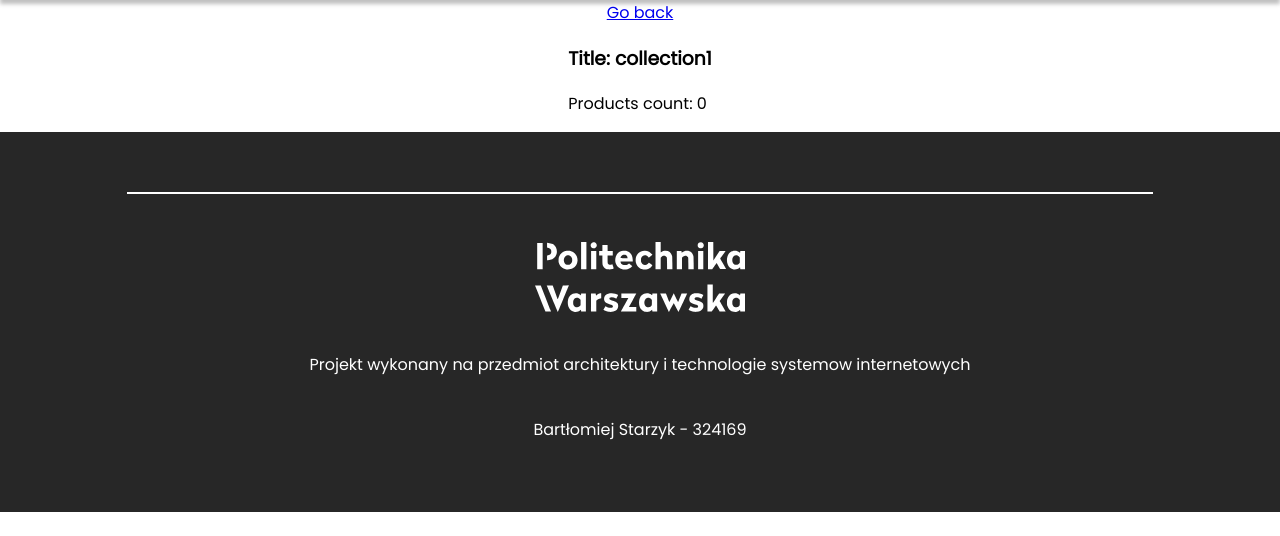
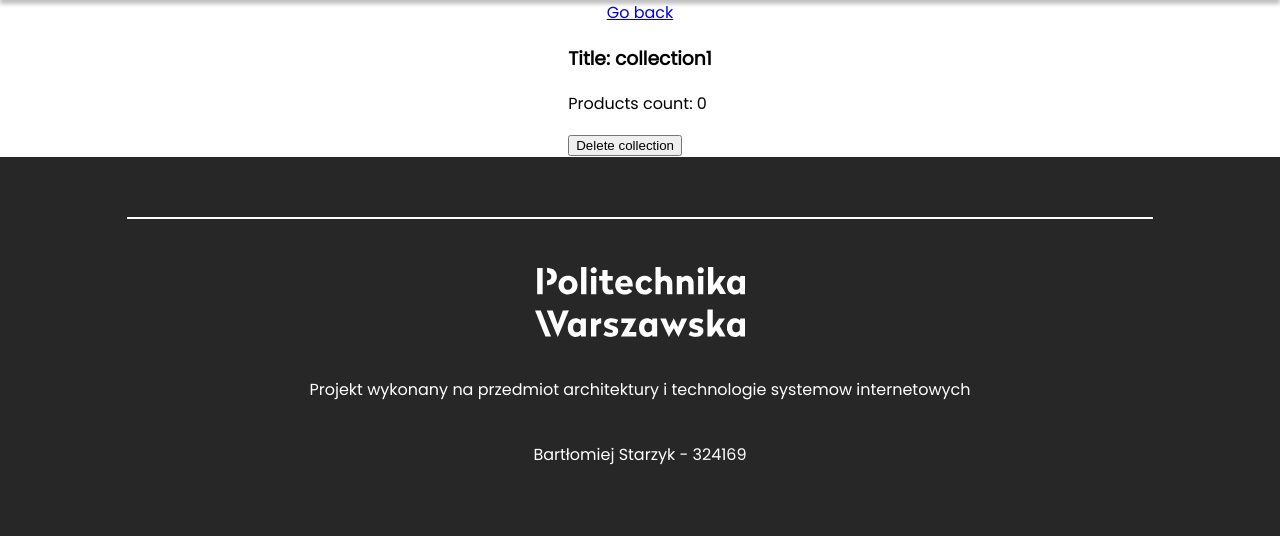
Before and after one commit to starzykbartlomiej/sklep_internetowy, a Django app: page /store/collections/1/ in a window 1280 px wide. Shown: the part 75-611 px from the top of the page. Run offline with Django 3.2, Linux system fonts and the light colour scheme; data comes from the database, SQL or seed files in the repository; data that the repository does not hold is empty.

Commit message:
add delete for collections and products

```diff
--- a/core/templates/core/collection.html
+++ b/core/templates/core/collection.html
@@ -6,6 +6,10 @@
       <div class='product-card'>
         <h3>Title: {{ result.title }}</h3>
         <p>Products count: {{ result.products_count }}</p>
+        <form action="/store/collections/delete/{{result.id}}/" method="post">
+            {% csrf_token %}
+            <input type="submit" value="Delete collection">
+        </form>
       </div>
 
 {% endblock %}
--- a/core/templates/core/product.html
+++ b/core/templates/core/product.html
@@ -10,6 +10,10 @@
         <p>Price: {{ result.unit_price }}</p>
         <p>Price with tax: {{ resulat.price_with_tax }}</p>
         <a href="/store/collections/{{ result.collection }}"><p>Collection id: {{ result.collection }}</p></a>
+        <form action="/store/products/delete/{{result.id}}/" method="post">
+            {% csrf_token %}
+            <input type="submit" value="Delete product">
+        </form>
       </div>
 
 {% endblock %}
--- a/store/urls.py
+++ b/store/urls.py
@@ -5,7 +5,9 @@
 urlpatterns = [
     path('products/', views.product_list),
     path('products/<int:id>/', views.product_detail),
+    path('products/delete/<int:id>/', views.product_delete),
     path('collections/', views.collection_list),
     path('collections/<int:pk>/', views.collection_detail, name='collection-detail'),
+    path('collections/delete/<int:pk>/', views.collection_delete),
     path('test', views.test)
 ]
--- a/store/views.py
+++ b/store/views.py
@@ -1,5 +1,5 @@
 from django.db.models.aggregates import Count
-from django.shortcuts import get_object_or_404, render
+from django.shortcuts import get_object_or_404, redirect, render
 from django.http import HttpResponse
 from rest_framework.decorators import api_view
 from rest_framework.response import Response
@@ -20,7 +20,8 @@
         serializer = ProductSerializer(data=request.data)
         serializer.is_valid(raise_exception=True)
         serializer.save()
-        return Response(serializer.data, status=status.HTTP_201_CREATED)
+        # return Response(serializer.data, status=status.HTTP_201_CREATED)
+        return render(request, 'core/product.html', {'result': serializer.data})
 
 
 @api_view(['GET', 'PUT', 'DELETE'])
@@ -35,11 +36,19 @@
         serializer.is_valid(raise_exception=True)
         serializer.save()
         return Response(serializer.data)
-    elif request.method == 'DELETE':
+    elif request.method == 'DELETE' :
         if product.orderitems.count() > 0:
             return Response({'error': 'Product cannot be deleted because it is associated with an order item.'}, status=status.HTTP_405_METHOD_NOT_ALLOWED)
         product.delete()
         return Response(status=status.HTTP_204_NO_CONTENT)
+
+@api_view(['GET', 'POST'])
+def product_delete(request, id):
+    product = get_object_or_404(Product, pk=id)
+    if product.orderitems.count() > 0:
+            return Response({'error': 'Product cannot be deleted because it is associated with an order item.'}, status=status.HTTP_405_METHOD_NOT_ALLOWED)
+    product.delete()
+    return redirect("/store/products")
 
 
 @api_view(['GET', 'POST'])
@@ -53,7 +62,8 @@
         serializer = CollectionSerializer(data=request.data)
         serializer.is_valid(raise_exception=True)
         serializer.save()
-        return Response(serializer.data, status=status.HTTP_201_CREATED)
+        # return Response(serializer.data, status=status.HTTP_201_CREATED)
+        return render(request, 'core/collection.html', {'result': serializer.data})
 
 
 @api_view(['GET', 'PUT', 'DELETE'])
@@ -76,5 +86,15 @@
         collection.delete()
         return Response(status=status.HTTP_204_NO_CONTENT)
 
+@api_view(['GET', 'POST'])
+def collection_delete(request, pk):
+    collection = get_object_or_404(
+        Collection.objects.annotate(
+            products_count=Count('products')), pk=pk)
+    if collection.products.count() > 0:
+            return Response({'error': 'Collection cannot be deleted because it includes one or more products.'}, status=status.HTTP_405_METHOD_NOT_ALLOWED)
+    collection.delete()
+    return redirect("/store/collections")
+
 def test(request):
     return render(request, 'testPage.html')
```
